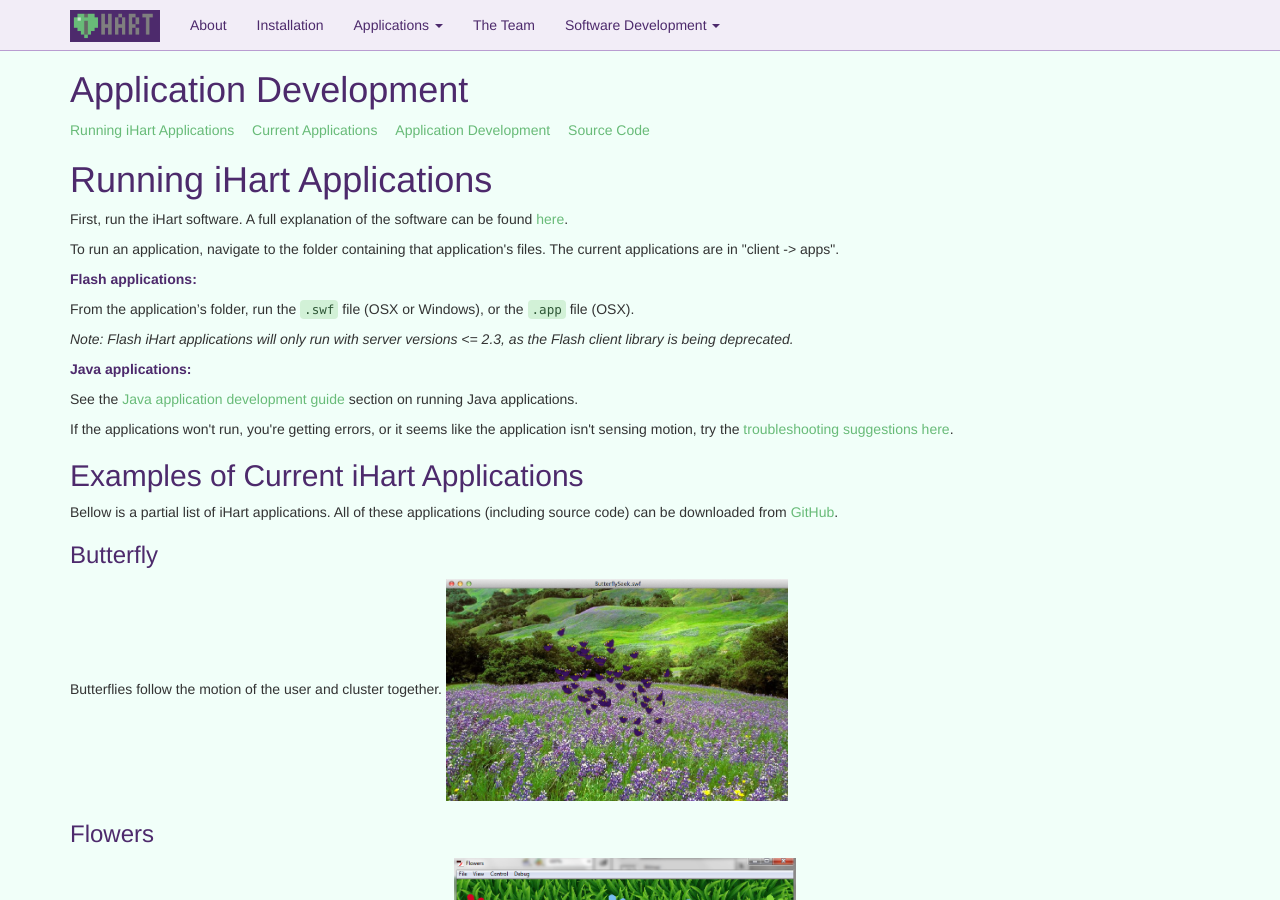
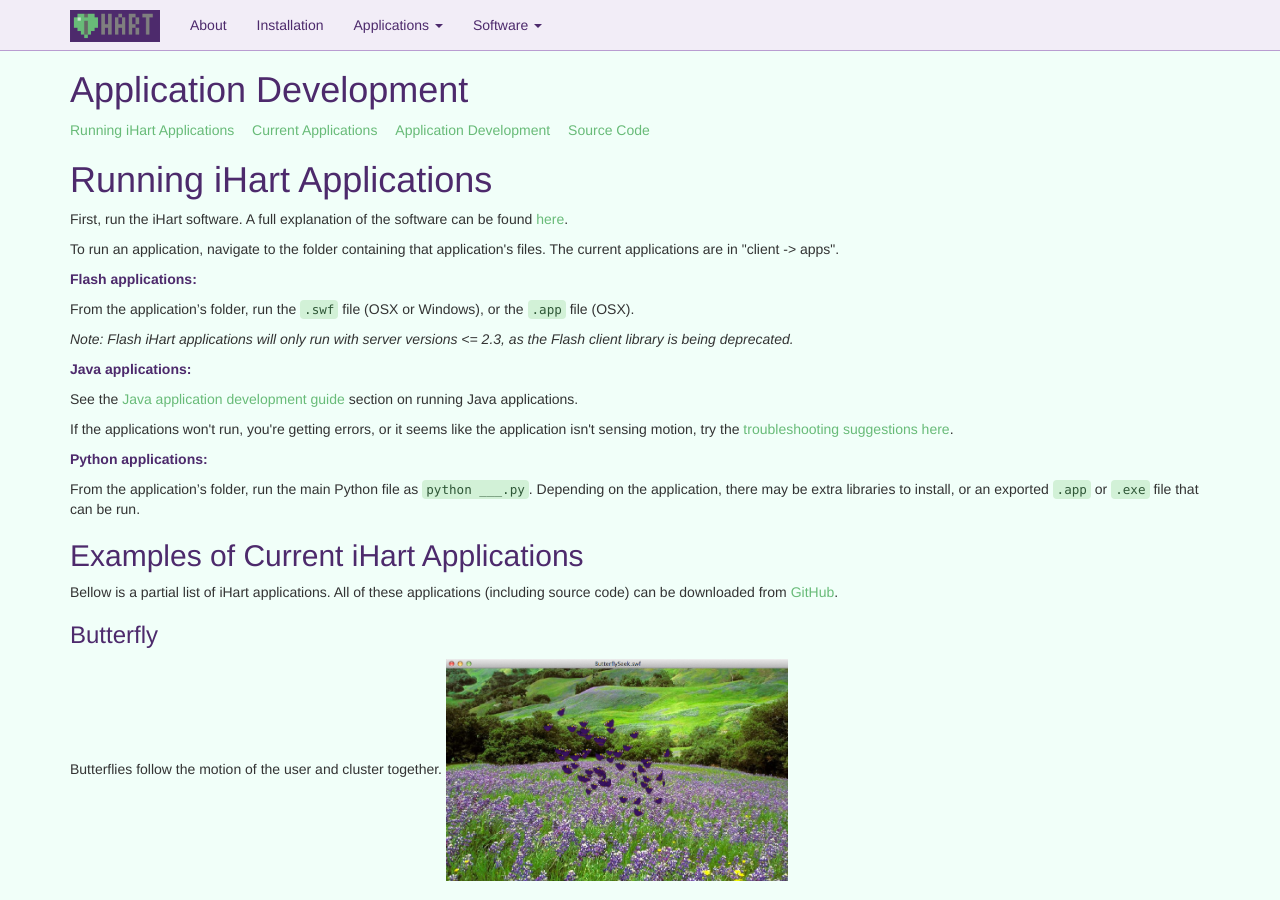
Before and after one commit to ihart-mhc/ihart-mhc.github.io, a Jekyll site: the page built from applications/index.md, in a window 1280 px wide and 900 px high. Built offline with Jekyll 4.4.1, drawn with Linux system fonts in a browser that asks for light colours; nearby versions of some CDN libraries.

Commit message:
Remove team page and update header.

```diff
--- a/_includes/header.html
+++ b/_includes/header.html
@@ -54,10 +54,9 @@
                 		Source Code</a></li>
                 	</ul>
                 </li>
-                <li><a href="/team">The Team</a></li>
                 <li class="dropdown">
                 	<a href="#" class="dropdown-toggle" data-toggle="dropdown">
-                	Software Development <span class="caret"></span></a>
+                	Software <span class="caret"></span></a>
                 	<ul class="dropdown-menu not-app-list" role="menu">
                 		<li><a href="/software">iHart Software</a></li>
                 		<li><a href="/software/issues">Troubleshooting</a></li>
--- a/applications/index.md
+++ b/applications/index.md
@@ -29,6 +29,11 @@ See the [Java application development guide](/applications/development/java/) se
 If the applications won\'t run, you\'re getting errors, or it seems like the application isn\'t
 sensing motion, try the [troubleshooting suggestions here](/applications/issues).
 
+**Python applications:**
+
+From the application's folder, run the main Python file as `python ___.py`. Depending on the application, there may be extra libraries to install,
+or an exported `.app` or `.exe` file that can be run.
+
 ## Examples of Current iHart Applications
 Bellow is a partial list of iHart applications. All of these applications (including source code) can be downloaded from [GitHub](https://github.com/ihart-mhc/ihart).
 
```
Also changed, not shown: team/index.md (deleted, +0 -90 lines).
